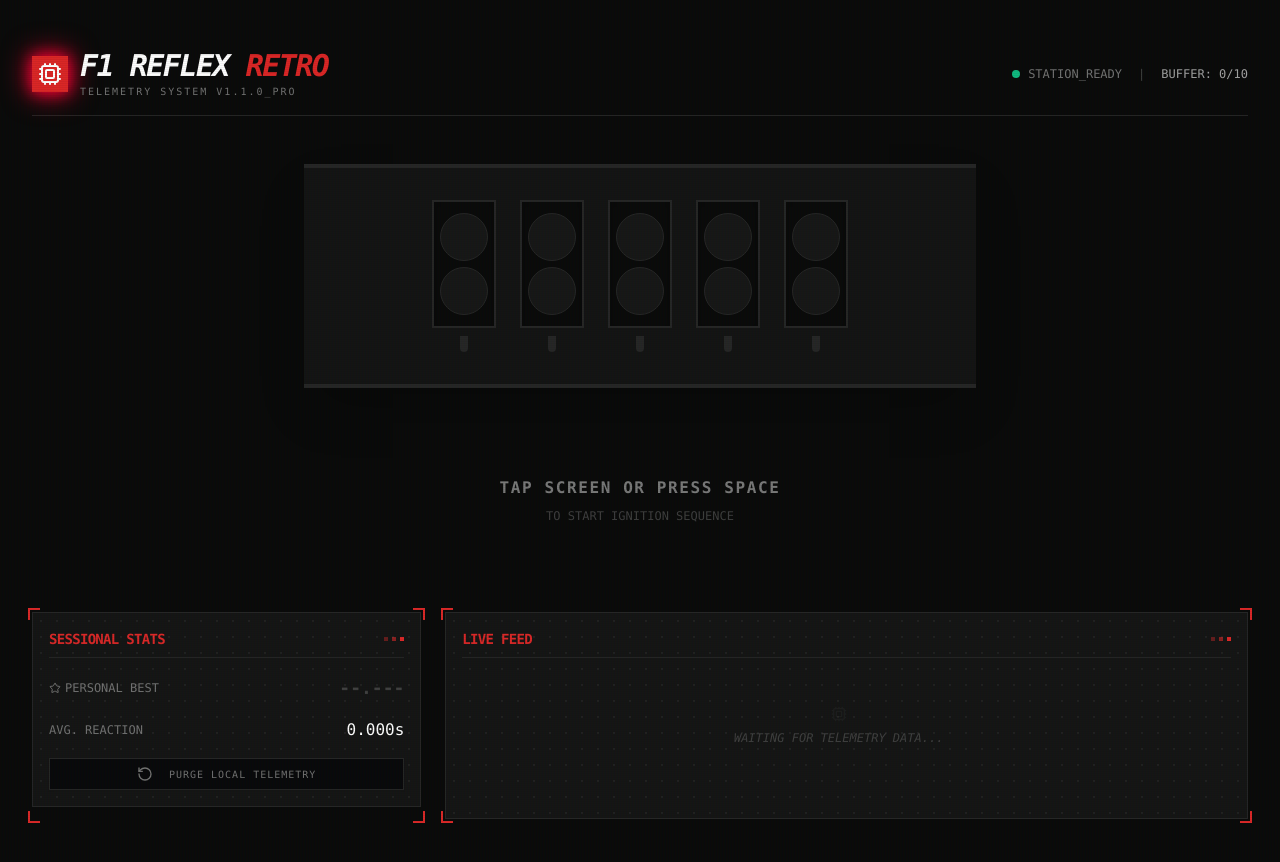
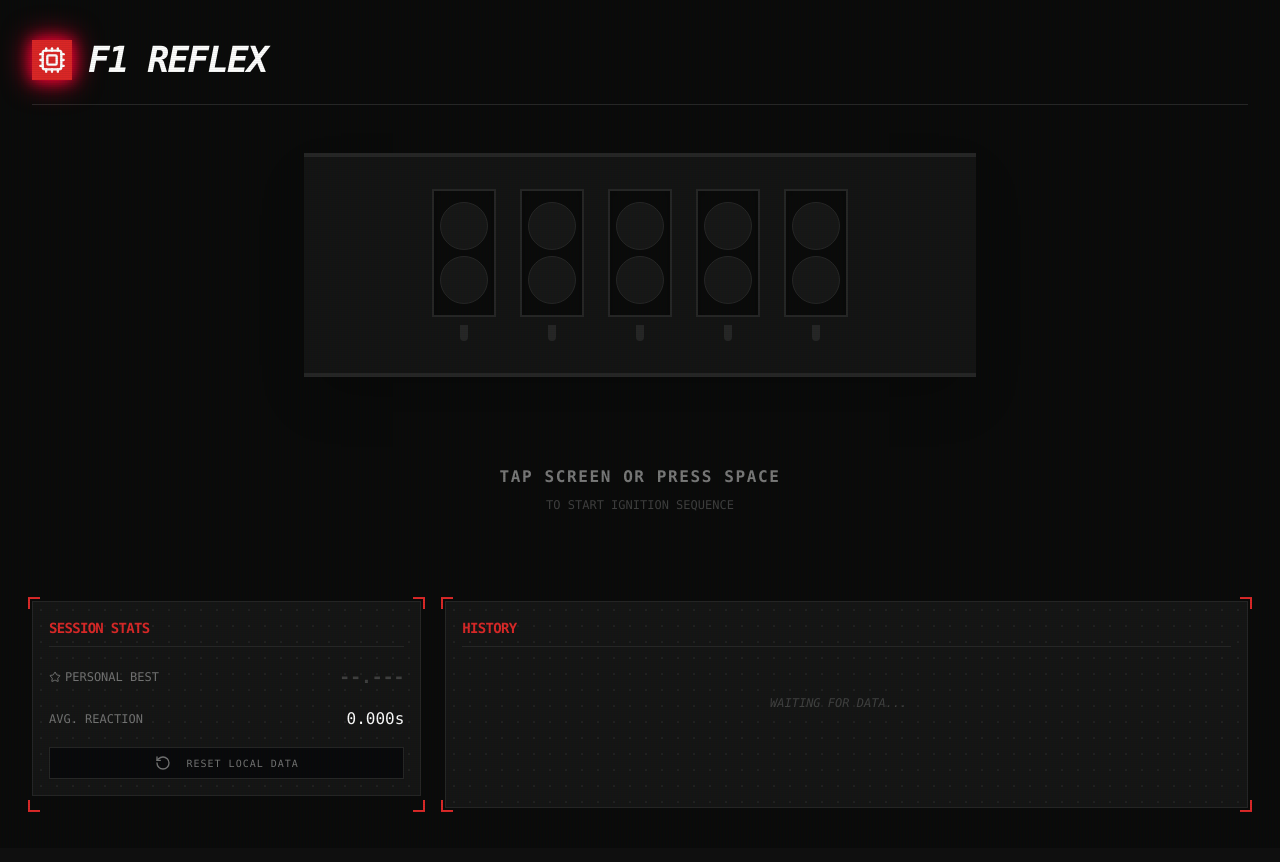
Before and after one commit to awnion/f1-start-lights, a React (Vite) app: page / in a window 1280 px wide. Shown: the top 862 px of the page. Built offline with nearby package versions, Linux system fonts and the light colour scheme.

Commit message:
feat: UI Simplification & Branding Compliance
Refine the application interface based on client feedback: update branding to "F1 REFLEX", remove telemetry metadata and status indicators, and streamline the UI for a cleaner, more focused experience.

```diff
--- a/src/components/RetroCard.tsx
+++ b/src/components/RetroCard.tsx
@@ -4,9 +4,8 @@ interface RetroCardProps {
   children: React.ReactNode;
   title?: string;
   className?: string;
-  isSyncing?: boolean;
 }
-export function RetroCard({ children, title, className, isSyncing }: RetroCardProps) {
+export function RetroCard({ children, title, className }: RetroCardProps) {
   return (
     <div className={cn("relative group", className)}>
       {/* Corner accents */}
@@ -21,17 +20,6 @@ export function RetroCard({ children, title, className, isSyncing }: RetroCardPr
               <h3 className="text-primary font-bold tracking-tighter uppercase text-sm">
                 {title}
               </h3>
-              {isSyncing && (
-                <div className="flex gap-0.5 items-center">
-                  <div className="w-1 h-1 bg-amber-500 animate-pulse" />
-                  <span className="text-[8px] text-amber-500 font-black tracking-tighter">SYNCING</span>
-                </div>
-              )}
-            </div>
-            <div className="flex gap-1">
-              <div className="w-1 h-1 bg-primary/40" />
-              <div className="w-1 h-1 bg-primary/60" />
-              <div className="w-1 h-1 bg-primary" />
             </div>
           </div>
         )}
--- a/src/pages/HomePage.tsx
+++ b/src/pages/HomePage.tsx
@@ -18,7 +18,10 @@ export function HomePage() {
   const [gameState, setGameState] = useState<GameState>('IDLE');
   const [activeLights, setActiveLights] = useState(0);
   const [lastReaction, setLastReaction] = useState<number | null>(null);
-  const [isPersisting, setIsPersisting] = useState(false);
+  // Set browser document title on mount
+  useEffect(() => {
+    document.title = "F1 REFLEX";
+  }, []);
   // Initialize history from localStorage with safety checks
   const [history, setHistory] = useState<Attempt[]>(() => {
     try {
@@ -28,20 +31,16 @@ export function HomePage() {
         return Array.isArray(parsed) ? parsed.slice(0, 10) : [];
       }
     } catch (e) {
-      console.error("Failed to load telemetry history:", e);
+      console.error("Failed to load history:", e);
     }
     return [];
   });
   // Persist history whenever it changes
   useEffect(() => {
     try {
-      setIsPersisting(true);
       localStorage.setItem(STORAGE_KEY, JSON.stringify(history));
-      const timeout = setTimeout(() => setIsPersisting(false), 500);
-      return () => clearTimeout(timeout);
     } catch (e) {
-      console.error("Failed to save telemetry history:", e);
-      setIsPersisting(false);
+      console.error("Failed to save history:", e);
     }
   }, [history]);
   // High precision timing and timer lifecycle management
@@ -82,7 +81,7 @@ export function HomePage() {
     const finalLightTimer = setTimeout(() => {
       setGameState(prev => {
         if (prev === 'COUNTDOWN') {
-          const randomHold = Math.random() * 2800 + 400; // Increased min hold slightly for tension
+          const randomHold = Math.random() * 2800 + 400;
           const holdTimer = setTimeout(() => {
             lightsOutTimeRef.current = performance.now();
             setGameState('WAITING');
@@ -150,24 +149,15 @@ export function HomePage() {
         handleTrigger();
       }}
     >
-      <div className="max-w-7xl w-full mx-auto px-4 sm:px-6 lg:px-8 h-full flex flex-col flex-1 py-8 md:py-12">
-        <header className="flex flex-col sm:flex-row items-center justify-between mb-8 sm:mb-12 border-b border-neutral-800 pb-4">
-          <div className="flex items-center gap-3">
+      <div className="max-w-7xl w-full mx-auto px-4 sm:px-6 lg:px-8 h-full flex flex-col flex-1 py-8 md:py-10">
+        <header className="flex items-center justify-between mb-8 sm:mb-12 border-b border-neutral-800 pb-6">
+          <div className="flex items-center gap-4">
             <div className="bg-red-600 p-1.5 glow-red">
-              <Cpu className="w-6 h-6 text-white" />
+              <Cpu className="w-7 h-7 text-white" />
             </div>
             <div>
-              <h1 className="text-2xl sm:text-3xl font-black tracking-tighter text-white italic">F1 REFLEX <span className="text-red-600">RETRO</span></h1>
-              <p className="text-[10px] text-neutral-500 font-mono tracking-[0.2em] uppercase">Telemetry System v1.1.0_PRO</p>
+              <h1 className="text-3xl sm:text-4xl font-black tracking-tighter text-white italic leading-none">F1 REFLEX</h1>
             </div>
-          </div>
-          <div className="hidden sm:flex items-center gap-4 text-xs font-mono">
-            <div className="flex items-center gap-2 text-neutral-500">
-              <div className={cn("w-2 h-2 rounded-full", isPersisting ? "bg-amber-500 animate-pulse" : "bg-emerald-500")} />
-              {isPersisting ? 'SYNCING_DATA' : 'STATION_READY'}
-            </div>
-            <div className="text-neutral-700">|</div>
-            <div className="text-neutral-400 uppercase">Buffer: {history.length}/10</div>
           </div>
         </header>
         <main className="flex-1 flex flex-col items-center justify-center gap-8">
@@ -212,7 +202,7 @@ export function HomePage() {
                 >
                   <div className="relative inline-block">
                     <p className={cn(
-                      "text-5xl sm:text-7xl font-black tabular-nums tracking-tighter",
+                      "text-6xl sm:text-8xl font-black tabular-nums tracking-tighter",
                       gameState === 'JUMP_START' ? 'text-red-500' : 'text-emerald-400',
                       isNewBest && history.length > 1 && "animate-glitch"
                     )}>
@@ -236,7 +226,7 @@ export function HomePage() {
           </div>
         </main>
         <div className="mt-8 grid grid-cols-1 md:grid-cols-3 gap-6">
-          <RetroCard title="Sessional Stats" isSyncing={isPersisting} className="md:col-span-1">
+          <RetroCard title="Session Stats" className="md:col-span-1">
             <div className="space-y-4">
               <div className="flex justify-between items-center group">
                 <span className="text-neutral-500 text-xs uppercase flex items-center gap-1">
@@ -263,17 +253,16 @@ export function HomePage() {
                 className="w-full border-neutral-800 text-neutral-500 hover:text-red-500 hover:border-red-900 transition-colors uppercase text-[10px] tracking-widest"
                 onClick={clearData}
               >
-                <RotateCcw className="w-3 h-3 mr-2" /> Purge Local Telemetry
+                <RotateCcw className="w-3 h-3 mr-2" /> Reset Local Data
               </Button>
             </div>
           </RetroCard>
-          <RetroCard title="Live Feed" isSyncing={isPersisting} className="md:col-span-2">
+          <RetroCard title="History" className="md:col-span-2">
             <ScrollArea className="h-32 pr-4">
               <div className="space-y-2">
                 {history.length === 0 ? (
                   <div className="h-full flex flex-col items-center justify-center text-neutral-700 text-xs uppercase italic py-8 gap-2">
-                    <Cpu className="w-4 h-4 opacity-20" />
-                    Waiting for telemetry data...
+                    Waiting for data...
                   </div>
                 ) : (
                   history.map((attempt, idx) => (
```
